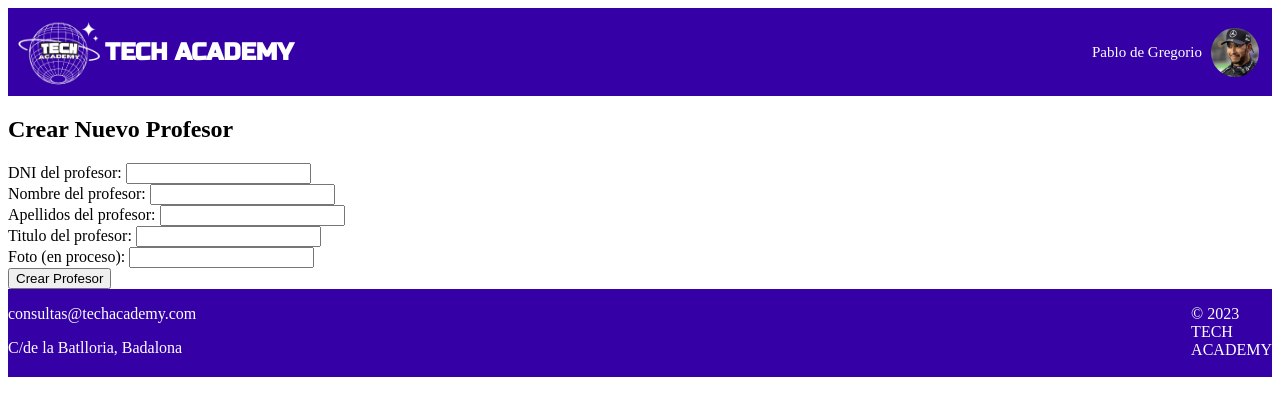
After one commit to marcsaez/proyecto1, a PHP site: page /formularioprofes.php in a window 1280 px wide. The commit adds this page. Shown: the top 416 px of the page. Run offline with PHP 8.4, Linux system fonts and the light colour scheme.

Commit message:
profesores crear

```diff
--- /dev/null
+++ b/FRONTEND/formularioprofes.php
@@ -0,0 +1,56 @@
+<!DOCTYPE html>
+<html lang="en">
+<head>
+    <meta charset="UTF-8">
+    <meta name="viewport" content="width=device-width, initial-scale=1.0">
+    <title>Formulario profesor</title>
+    <link rel="stylesheet" type="text/css" href="./css/styles.css">
+    <link rel="preconnect" href="https://fonts.googleapis.com">
+    <link rel="preconnect" href="https://fonts.gstatic.com" crossorigin>
+    <link href="https://fonts.googleapis.com/css2?family=Russo+One&display=swap" rel="stylesheet">
+</head>
+<body>
+    <header>
+        <div class="header">
+            <img src="./img/TECHrecortada.png" alt="TechAcademy" id="logo">
+            <h2 id="titulo">TECH ACADEMY</h2>
+        </div>
+        <div class="usuario">
+            <!-- FOTO DE PRUEBA PARA MEDIDAS (HAY QUE SACARLA DE LA BBDD) -->
+            <p id="username" >Pablo de Gregorio</p>
+            <img src="./img/98-1.jpg" alt="fotoperfil" id="fotoperfil">
+        </div>
+    </header>
+<h2>Crear Nuevo Profesor</h2>
+
+    <form action="crearprofe.php" method="post">
+        <label for="dni">DNI del profesor:</label>
+        <input type="text" name="dni" required><br>
+
+        <label for="dni">Nombre del profesor:</label>
+        <input type="text" name="dni" required><br>
+
+        <label for="apellidos">Apellidos del profesor:</label>
+        <input type="text" name="apellidos" required><br>
+
+        <label for="titulo_academico">Titulo del profesor:</label>
+        <input type="text" name="titulo_academico" required><br>
+
+        <label for="foto">Foto (en proceso):</label>
+        <input type="text" name="apellidos"><br>
+
+        <input type="submit" value="Crear Profesor">
+    </form>
+
+    <footer>
+        <div class="contacto">
+            <p>consultas@techacademy.com</p>
+            <p>C/de la Batlloria, Badalona</p>
+        </div>
+        <div class="copyright">
+            <p>© 2023 TECH ACADEMY</p>
+        </div>
+    </footer>
+
+</body>
+</html>
```
Also changed, not shown: FRONTEND/crearprofe.php (added, +25 -0 lines), FRONTEND/funciones.php (+26 -0 lines).
